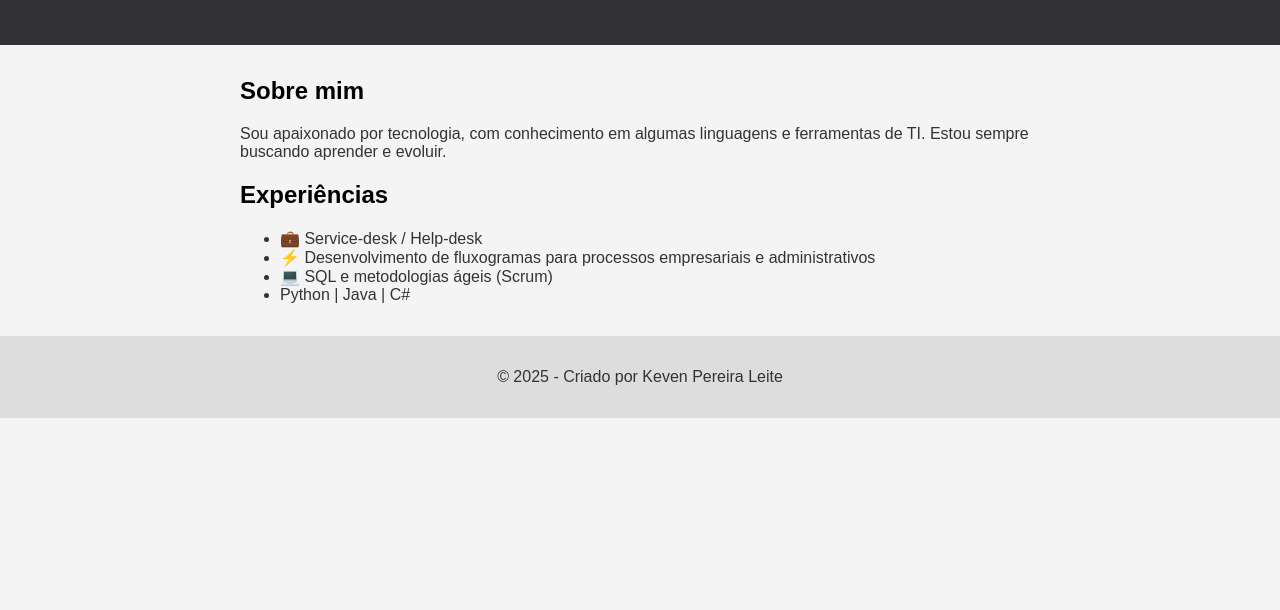
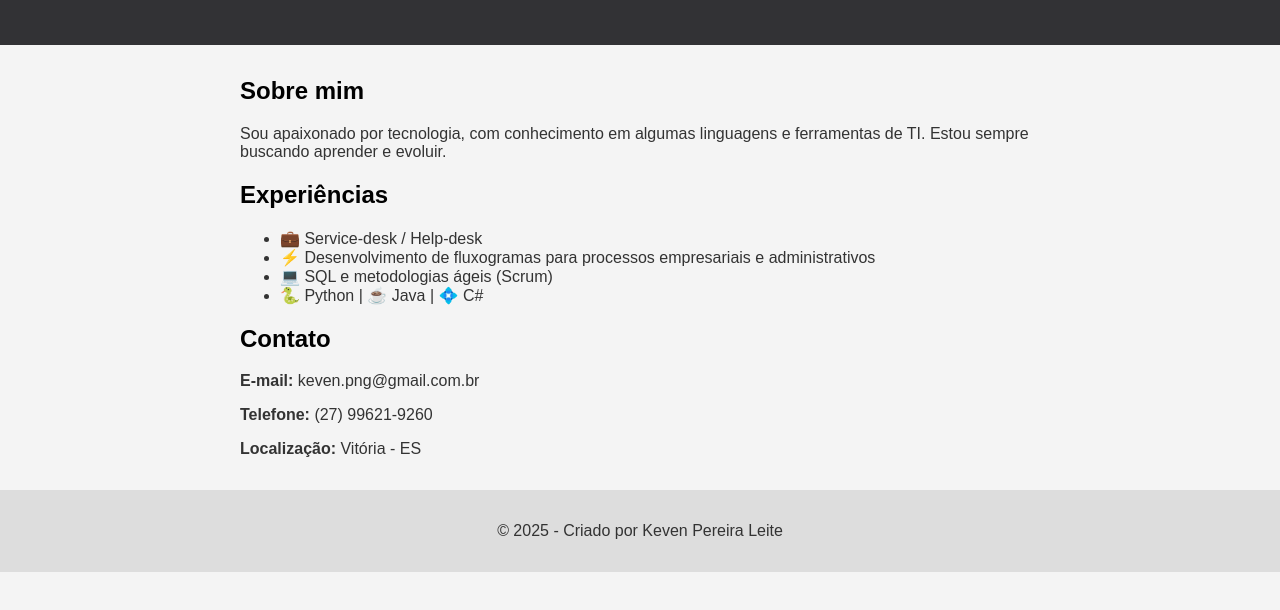
Before and after one commit to kevenpll/Projeto-Desenvolvimento-Web-C1, a plain HTML site: page index.html in a window 1280 px wide. Shown: the part 134-744 px from the top of the page. Drawn offline with Linux system fonts and the light colour scheme.

Commit message:
Update index.html

```diff
--- a/index.html
+++ b/index.html
@@ -1,4 +1,4 @@
-<!DOCTYPE html>
+
 <html lang="pt-BR">
 <head>
   <meta charset="UTF-8" />
@@ -16,7 +16,6 @@
     <section>
       <h2>Sobre mim</h2>
       <p>Sou apaixonado por tecnologia, com conhecimento em algumas linguagens e ferramentas de TI. Estou sempre buscando aprender e evoluir.</p>
-
     </section>
 
     <section>
@@ -25,8 +24,15 @@
         <li>💼 Service-desk / Help-desk</li>
         <li>⚡ Desenvolvimento de fluxogramas para processos empresariais e administrativos</li>
         <li>💻 SQL e metodologias ágeis (Scrum)</li>
-        <li> Python | Java | C# </li>
+        <li>🐍 Python | ☕ Java | 💠 C#</li>
       </ul>
+    </section>
+
+    <section class="contact">
+      <h2>Contato</h2>
+      <p><strong>E-mail:</strong> keven.png@gmail.com.br</p>
+      <p><strong>Telefone:</strong> (27) 99621-9260</p>
+      <p><strong>Localização:</strong> Vitória - ES</p>
     </section>
   </main>
 
```
